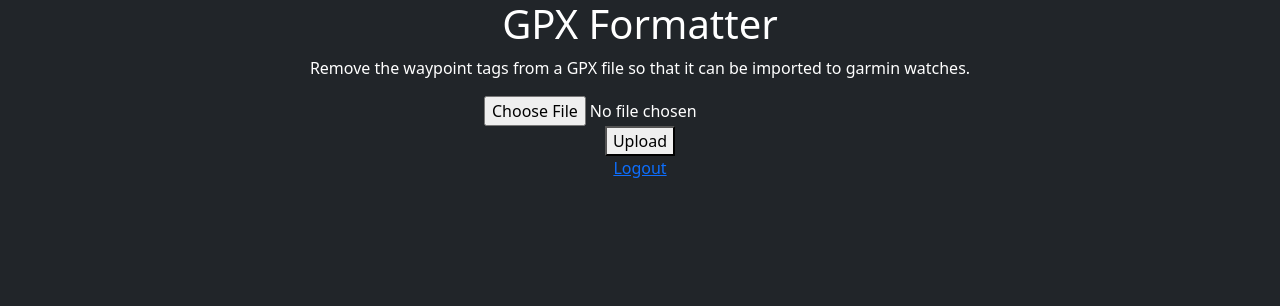
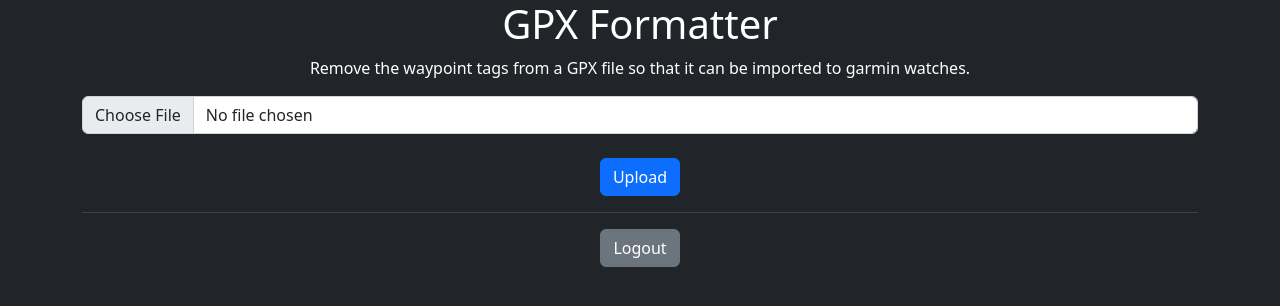
Before and after one commit to aceagles/gpx-formatter, a Django app: page / in a window 1280 px wide. Shown: the top 306 px of the page. Run offline with Django 4.2, Linux system fonts and the light colour scheme; a user stored in the database is signed in.

Commit message:
content adding. form prettification

```diff
--- a/gpx_format/templates/base.html
+++ b/gpx_format/templates/base.html
@@ -20,8 +20,13 @@
             {% block content %}{% endblock content %}
         </main>
 
-        <footer class="mt-auto text-white-50 text-center">
-            <p><a href="{% url 'logout' %}">Logout</a></p>
+        <footer class="mt-auto text-white-50 text-center ">
+            <hr>
+            {% if request.user.is_authenticated %}
+                <p class=""><a href="{% url 'logout' %}"><input type="button" class="btn btn-secondary" value="Logout" /></a></p>
+            {% else %}
+                <p class=""><a href="{% url 'login' %}"><input type="button" class="btn btn-secondary" value="login" /></a></p>
+            {% endif %}
         </footer>
 </div>
 
--- a/gpx_format/templates/upload/upload_form.html
+++ b/gpx_format/templates/upload/upload_form.html
@@ -2,6 +2,9 @@
 
 {% block content %}
   {% if file %}
+    <p>
+      If file download doesn't start automatically cick the link below.
+    </p>
     <a href="{{ file.newfile.url }}" > {{file.newfile.name}} </a>
     <script>
       window.location.replace("{{file.newfile.url}}");
@@ -15,9 +18,9 @@
 
   <form method="post" enctype="multipart/form-data">
       {% csrf_token %}
-      <input type="file" name="myfile">
+      <input type="file" name="myfile" class="form-control">
       <br>
-      <button type="submit">Upload</button>
+      <button type="submit" class="btn btn-primary">Upload</button>
     </form>
 
   {% endif %}
```
Also changed, not shown: gpx_format/db.sqlite3.
